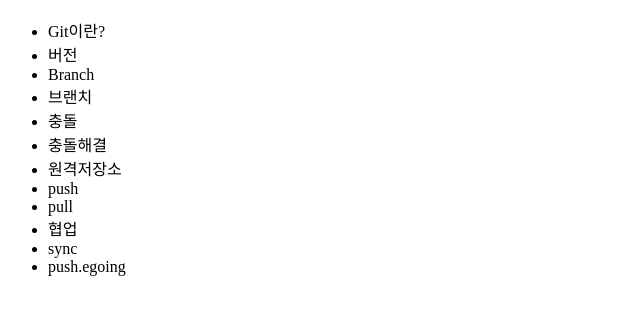
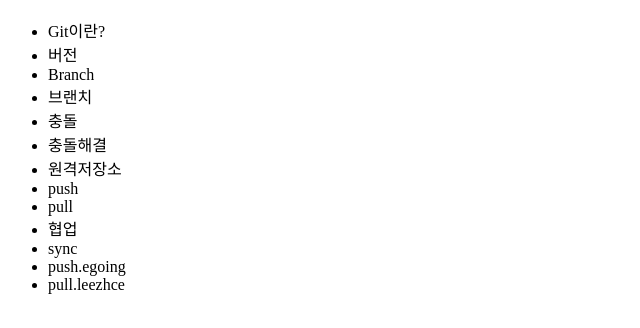
Before and after one commit to parkggggga/opentutorials_git_parkggggga, a plain HTML site: page index.html in a window 1280 px wide. Shown: the part 48-376 px from the top of the page, without its empty margins (0-640 px from the left). Drawn offline with Linux system fonts and the light colour scheme.

Commit message:
add pull.leezhce

```diff
--- a/index.html
+++ b/index.html
@@ -20,6 +20,7 @@
 			<li>협업</li>
 			<li>sync</li>
 			<li>push.egoing</li>
+			<li>pull.leezhce</li>
 		</ul>
 	</body>
 </html>
```
